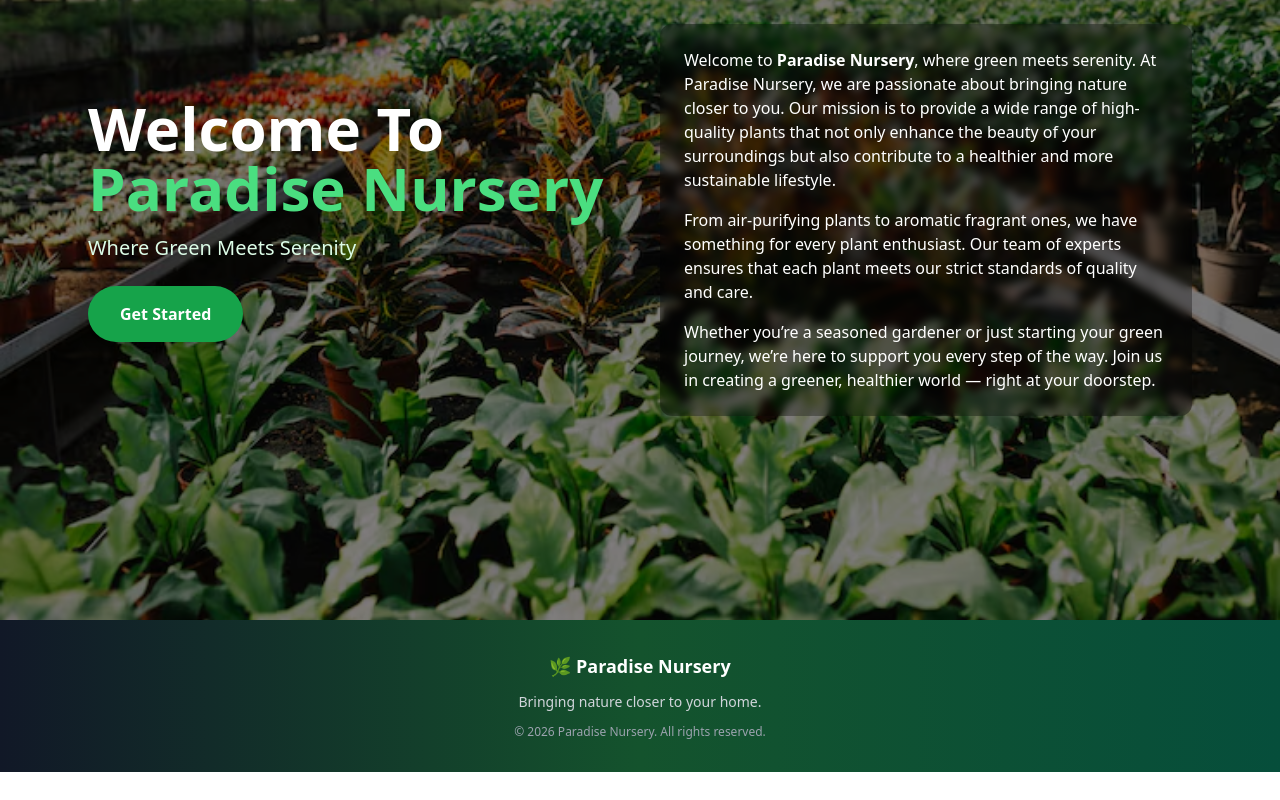
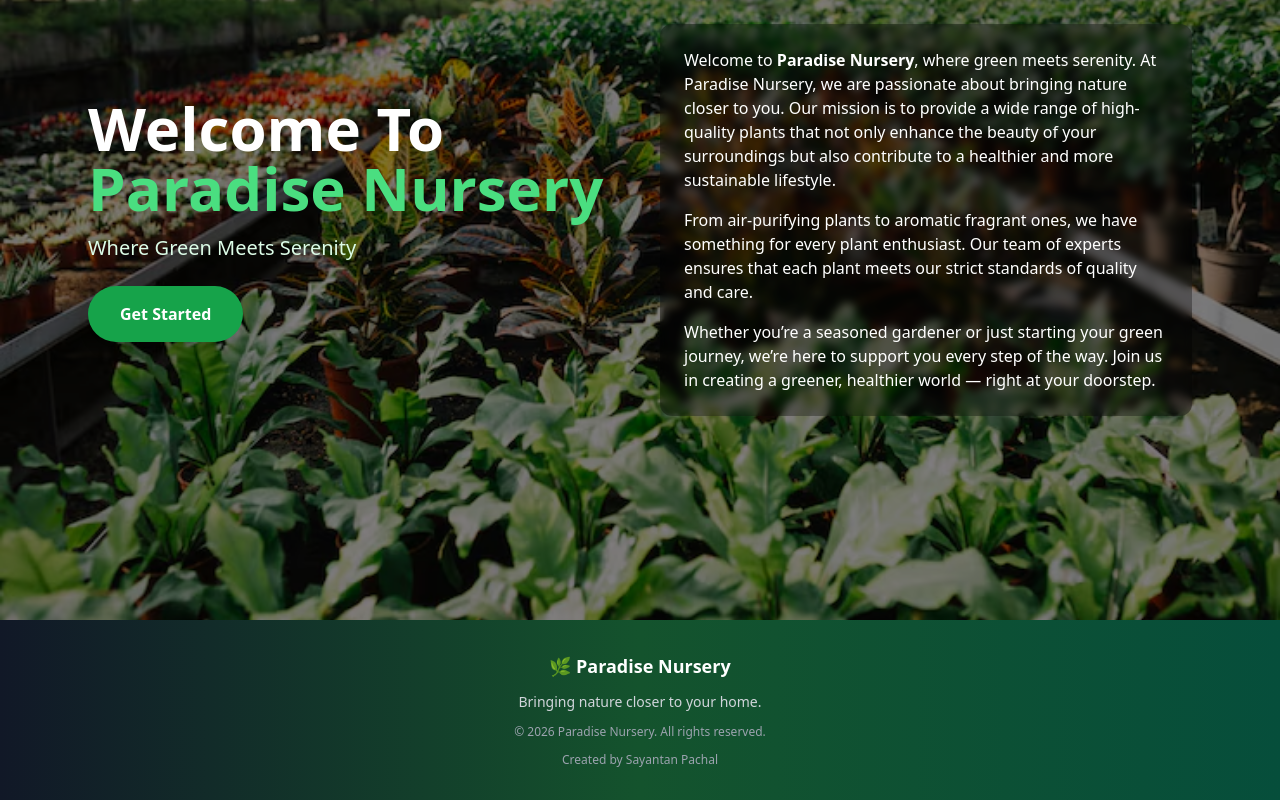
Before and after one commit to sayantan-pachal/Developing-Front-End-Apps-with-React-IBM, a React (Vite) app: page / in a window 1280 px wide. Shown: the part 244-1044 px from the top of the page. Before the commit the page ends 1016 px from the top, so only its background shows below. Built offline with nearby package versions, Linux system fonts and the light colour scheme.

Commit message:
update footer.jsx

```diff
--- a/src/Components/Footer/Footer.jsx
+++ b/src/Components/Footer/Footer.jsx
@@ -14,6 +14,17 @@
         <p className="text-xs text-gray-400">
           © {new Date().getFullYear()} Paradise Nursery. All rights reserved.
         </p>
+        <p className="text-gray-400 text-xs">
+          Created by{" "}
+          <a
+            href="https://sayantanpachal.vercel.app"
+            target="_blank"
+            rel="noreferrer"
+            className="text-gray-400 hover:underline"
+          >
+            Sayantan Pachal
+          </a>
+        </p>
       </div>
     </footer>
   )
```
